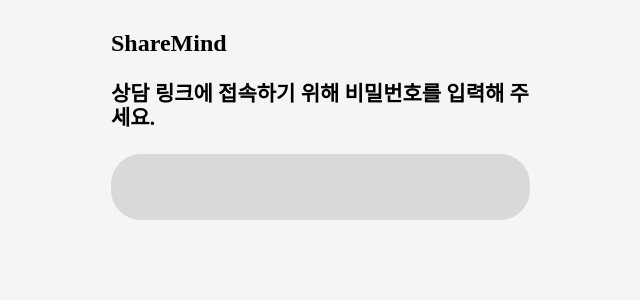
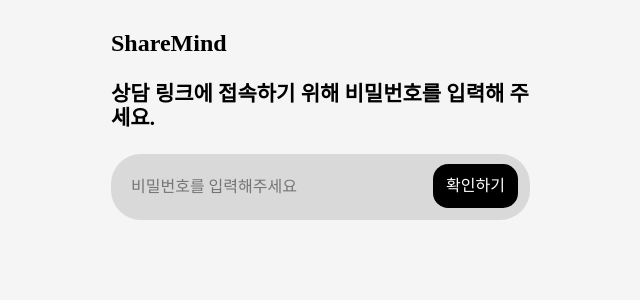
Before and after one commit to rmdnps10/sharemind-client, a React (Create React App) app: page /counselLink in a window 1280 px wide. Shown: the top 300 px of the page, without its empty margins (319-959 px from the left). Built offline with nearby package versions, Linux system fonts and the light colour scheme; a web font is replaced by a local one.

Commit message:
CORS 오류 getConsult에서 재발생

```diff
--- a/src/components/CounselLink/PwInput.tsx
+++ b/src/components/CounselLink/PwInput.tsx
@@ -1,32 +1,46 @@
+import { instace } from 'api/axios';
 import { Input } from 'components/Common';
 import { useState } from 'react';
+import { useNavigate } from 'react-router-dom';
 import styled from 'styled-components';
 export const PwInput = () => {
   const [input, setInput] = useState('');
   const handleOnChange = (e: React.ChangeEvent<HTMLInputElement>) => {
     setInput(e.target.value);
   };
-  const handleOnSubmit = (e: React.FormEvent<HTMLFormElement>) => {
-    e.preventDefault();
-    setInput('');
+  const navigate = useNavigate();
+  const onClickPasswordCheck = () => {
+    // consult uuid 테스트용, 실제론 백엔드에서 메일로 링크를 쏴주기에,
+    // useParmas써서 parmas.uuid 이런식으로 받아오면 될듯하다
+    instace
+      .post('/consults/f2de38ac-8173-4cc5-aeb2-e04eaf94bdbc', {
+        password: input,
+      })
+      .then((res) => {
+        navigate('/counselLink', {
+          state: res,
+        });
+      });
   };
+
   return (
     <PwInputContainer>
-      <form onSubmit={handleOnSubmit}>
       <Input
         width="100%"
         height="6.4rem"
-          fontSize="2.2rem"
+        fontSize="1.6rem"
+        placeholder="비밀번호를 입력해주세요"
         startPoint="2rem"
         value={input}
         onChange={handleOnChange}
       />
-      </form>
+      <SubmitButton onClick={onClickPasswordCheck}>확인하기</SubmitButton>
     </PwInputContainer>
   );
 };
 const PwInputContainer = styled.div`
   display: flex;
+  position: relative;
   flex-direction: column;
   @media (max-width: 767px) {
     width: 100%;
@@ -35,3 +49,20 @@
     width: 41.7rem;
   }
 `;
+
+const SubmitButton = styled.div`
+  position: absolute;
+  border-radius: 1.5rem;
+  background-color: black;
+  color: white;
+  cursor: pointer;
+  padding: 1.3rem;
+  @media (max-width: 767px) {
+    font-size: 1.3rem;
+  }
+  @media (min-width: 768px) {
+    font-size: 1.6rem;
+  }
+  top: 1rem;
+  right: 1rem;
+`;
```
Lines whose indentation alone changed are shown as unchanged.
